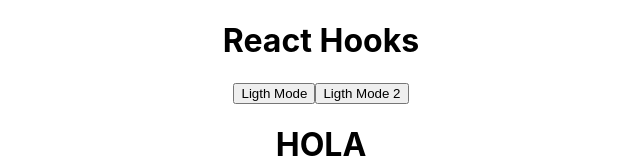
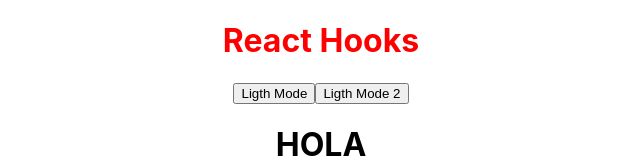
Before and after one commit to wolftrax5/react-hooks-practice, a React (Create React App) app: page / in a window 1280 px wide. Shown: the top 160 px of the page, without its empty margins (319-959 px from the left). Built offline with nearby package versions, Linux system fonts and the light colour scheme; no server answers.

Commit message:
Add theme context

```diff
--- a/src/components/Header/index.js
+++ b/src/components/Header/index.js
@@ -1,7 +1,10 @@
-import React, {useState} from "react";
+import React, {useState, useContext} from "react";
+import ThemeContext from '../../context/ThemeContext';
+
 
 export const Header = () => {
     const [darkmode, setDarckMode] = useState(false);
+    const color = useContext(ThemeContext);
 
     const handleClick = () => {
         setDarckMode(!darkmode);
@@ -9,7 +12,7 @@
 
     return(
         <div className='Header'>
-            <h1>React Hooks</h1>
+            <h1 style={ {color} }>React Hooks</h1>
             <button type='button' onClick={handleClick}>{darkmode ? 'Dark Mode' : 'Ligth Mode'}</button>
             <button type='button' onClick={()=> setDarckMode(!darkmode)}>{darkmode ? 'Dark Mode 2' : 'Ligth Mode 2'}</button>
         </div>
--- /dev/null
+++ b/src/context/ThemeContext.js
@@ -0,0 +1,5 @@
+import React from 'react'
+
+const ThemeContext = React.createContext(null);
+
+export default ThemeContext;
--- a/src/index.js
+++ b/src/index.js
@@ -3,10 +3,13 @@
 import './index.css';
 import App from './App';
 import reportWebVitals from './reportWebVitals';
+import ThemeContext from './context/ThemeContext';
 
 ReactDOM.render(
   <React.StrictMode>
+  <ThemeContext.Provider value='red'>
     <App />
+  </ThemeContext.Provider>
   </React.StrictMode>,
   document.getElementById('root')
 );
```
